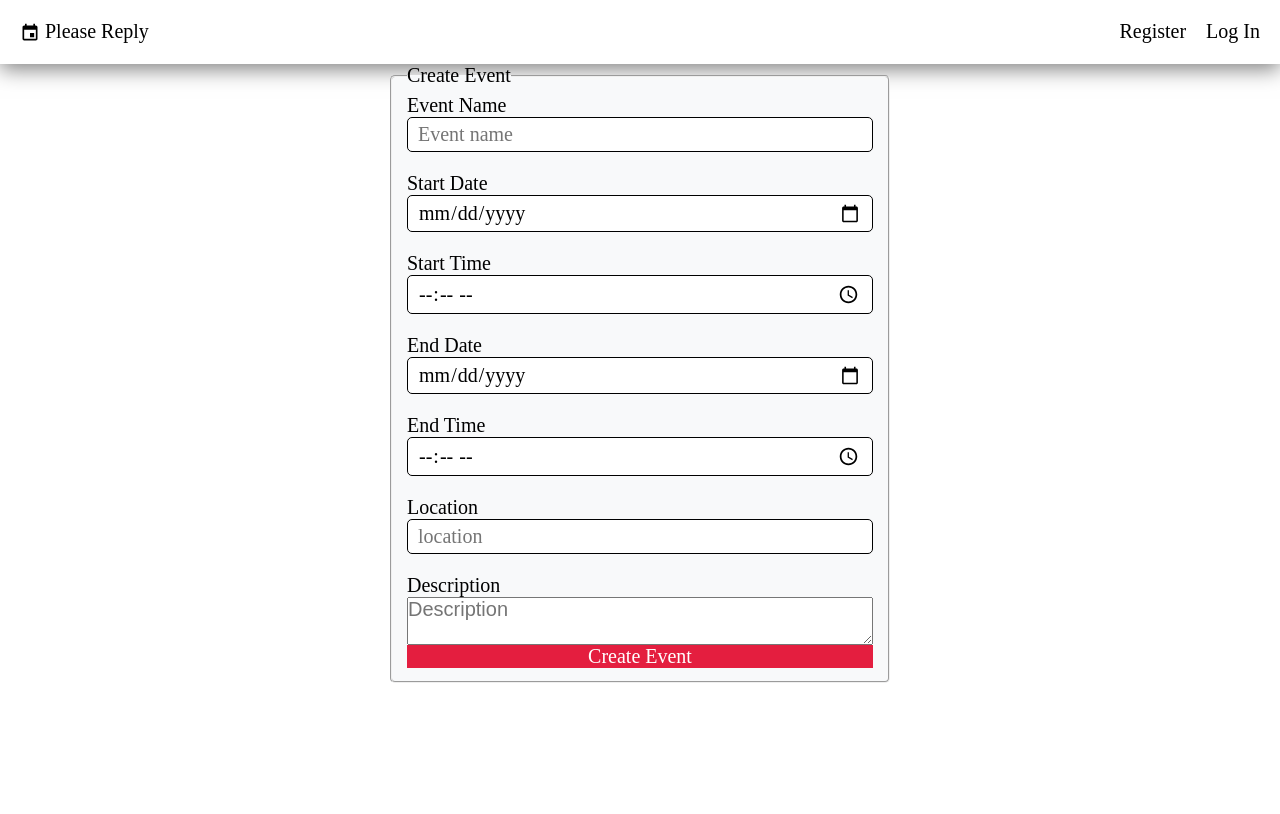
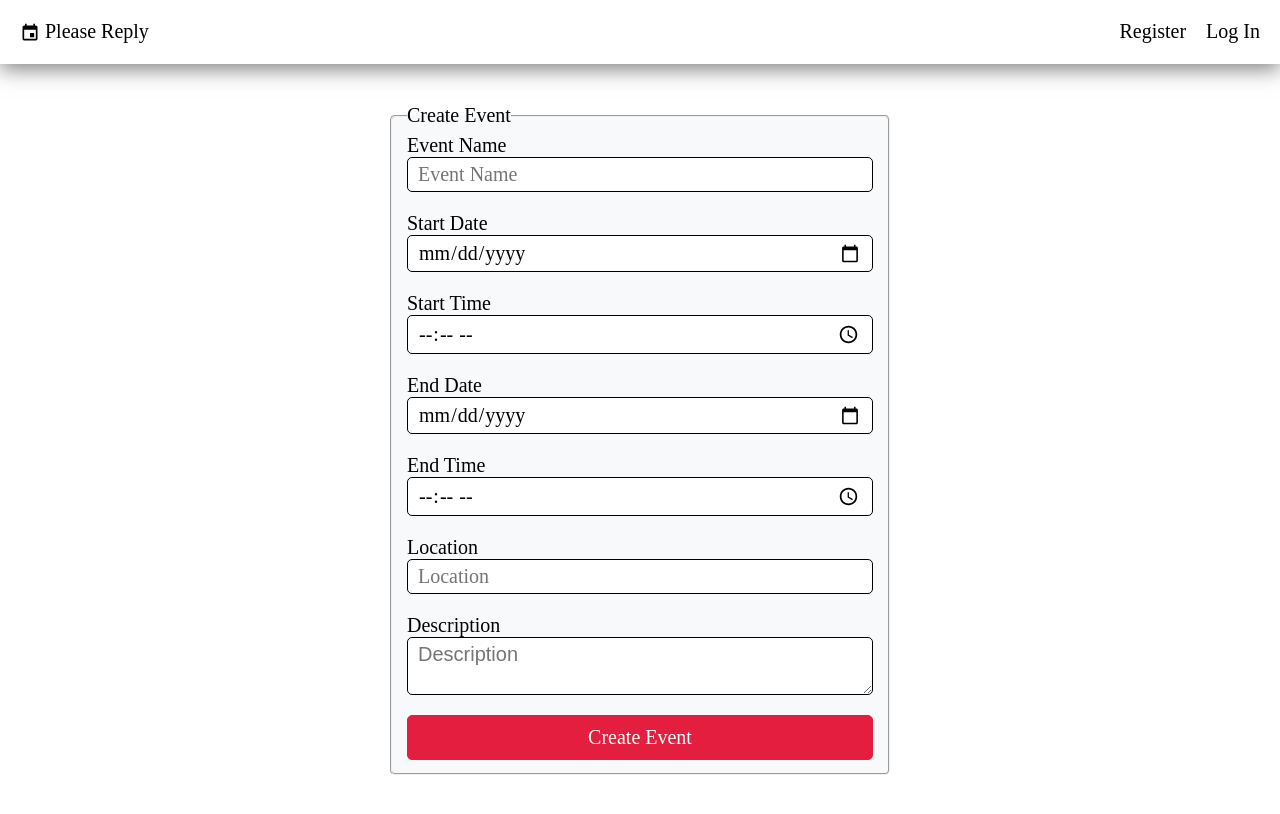
Before and after one commit to alvinwchou/please-reply, a React (Create React App) app: page /createEvent in a window 1280 px wide. Built offline with nearby package versions, Linux system fonts and the light colour scheme; no server answers.

Commit message:
style: :lipstick: added styling for creating events form

```diff
--- a/src/pages/CreateEvent.js
+++ b/src/pages/CreateEvent.js
@@ -69,7 +69,7 @@ function CreateEvent({ addEvent }) {
                         type="text"
                         name="eventName"
                         id="eventName"
-                        placeholder="Event name"
+                        placeholder="Event Name"
                         required
                         onChange={handleChange}
                         value={createEventForm.eventName}
@@ -114,7 +114,7 @@ function CreateEvent({ addEvent }) {
                         type="text"
                         name="location"
                         id="location"
-                        placeholder="location"
+                        placeholder="Location"
                         onChange={handleChange}
                         value={createEventForm.location}
                     />
@@ -127,7 +127,7 @@ function CreateEvent({ addEvent }) {
                         onChange={handleChange}
                         value={createEventForm.description}
                     />
-                    <button>Create Event</button>
+                    <button className="btn">Create Event</button>
                 </fieldset>
             </form>
         </div>
--- a/src/styles/sass/partials/_baseStyles.scss
+++ b/src/styles/sass/partials/_baseStyles.scss
@@ -53,7 +53,7 @@ fieldset {
     flex-direction: column;
     background-color: rgb(248, 249, 250);
     border-radius: 5px;
-    input {
+    input, textarea {
         margin-bottom: 1rem;
         padding: 0.25rem 0.5rem;
         border: 1px solid black;
--- /dev/null
+++ b/src/styles/sass/partials/_createEvent.scss
@@ -0,0 +1,5 @@
+// createEvent.scss
+
+.createEvent {
+    padding: 2rem;
+}
--- a/src/styles/sass/styles.scss
+++ b/src/styles/sass/styles.scss
@@ -7,3 +7,4 @@
 @import './partials/register';
 @import './partials/logIn';
 @import './partials/formError';
+@import './partials/createEvent';
--- a/src/styles/styles.css
+++ b/src/styles/styles.css
@@ -289,7 +289,7 @@ fieldset {
   background-color: rgb(248, 249, 250);
   border-radius: 5px;
 }
-fieldset input {
+fieldset input, fieldset textarea {
   margin-bottom: 1rem;
   padding: 0.25rem 0.5rem;
   border: 1px solid black;
@@ -402,3 +402,7 @@ fieldset button {
 .formError {
   margin-bottom: 1rem;
 }
+
+.createEvent {
+  padding: 2rem;
+}
```
Also changed, not shown: src/styles/styles.min.css.
